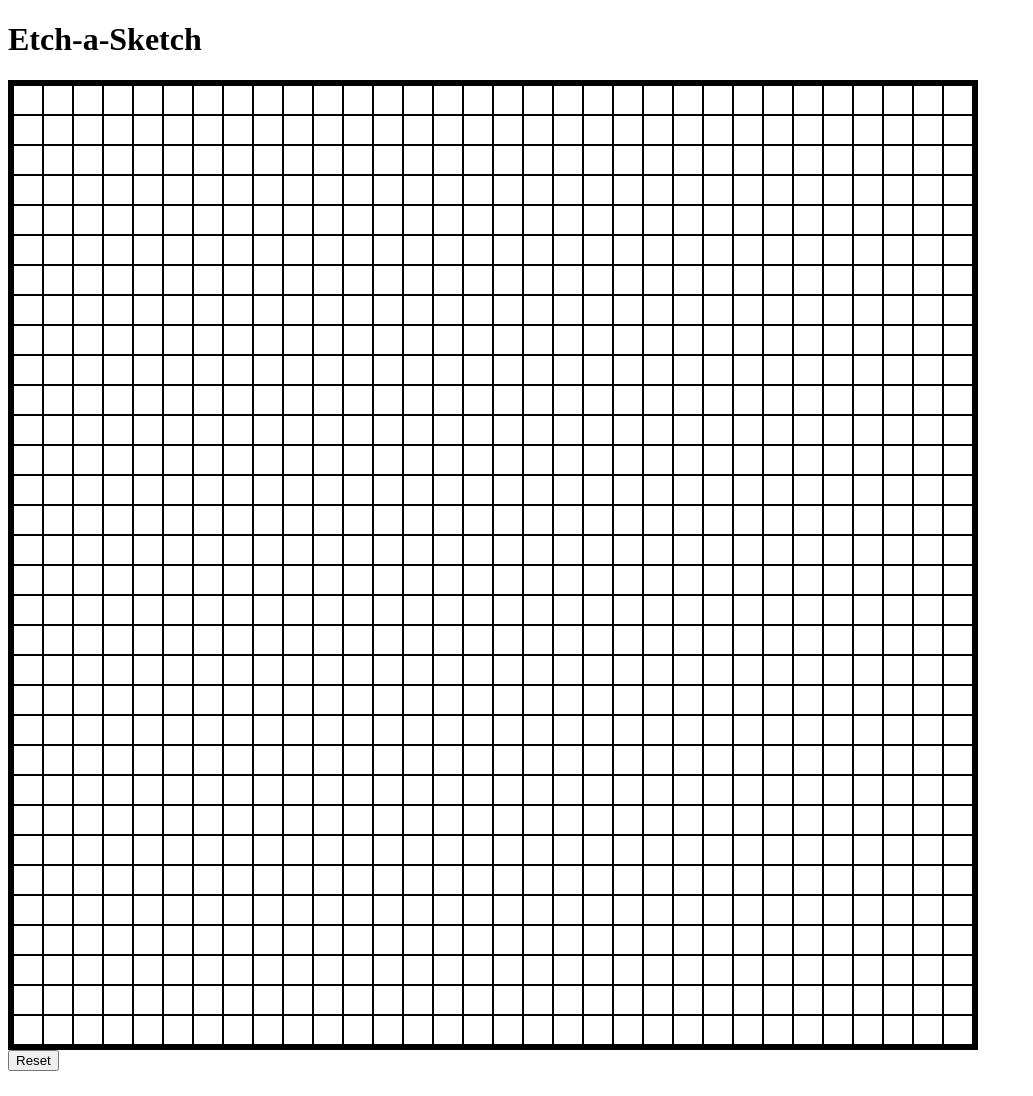
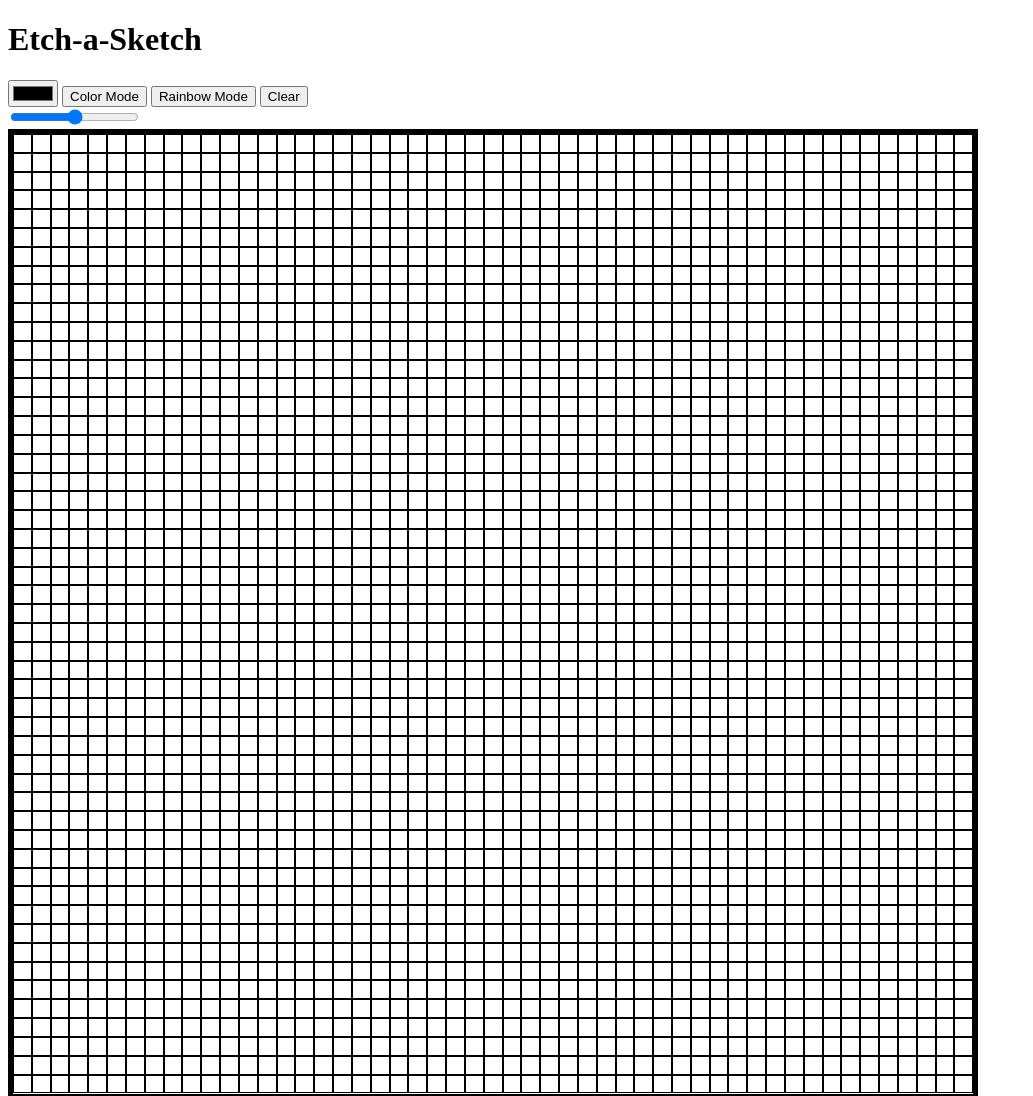
Before and after one commit to zsalehi/etch-a-sketch, a plain HTML site: page index.html in a window 1280 px wide. Shown: the top 1096 px of the page, without its empty margins (0-1033 px from the left). Drawn offline with Linux system fonts and the light colour scheme.

Commit message:
Add settings menu

```diff
--- a/index.html
+++ b/index.html
@@ -8,15 +8,21 @@
     <title>Etch a Sketch</title>
 </head>
 <body>
-    <div class="container">
-        <div class="head">
-            <h1>Etch-a-Sketch</h1>
+    <header class="header"><h1>Etch-a-Sketch</h1></header>
+    <main class="container">
+        <div class="settings">
+           <input type="color" id="colorPicker">
+           <button id="colorBtn">Color Mode</button>
+           <button id="rainbowBtn">Rainbow Mode</button>
+           <button id="clearBtn">Clear</button>
+           <div class="sizevalue"></div>
+           <input type="range" id="sizeSlider" min="1" max="100">
         </div>
         <div class="sketchpad"></div>
         <div class="clear">
             <button class="reset">Reset</button>
         </div>
-    </div>
+    </main>
     <script src="script.js"></script>
 </body>
 </html>
--- a/script.js
+++ b/script.js
@@ -1,15 +1,20 @@
 const squares = document.querySelector(`.sketchpad`);
 const buttonReset = document.querySelector(`.reset`);
+const sizeInput = document.querySelector(`#sizeSlider`);
+const colorSelector = document.querySelector(`#colorPicker`);
+const colorMode = document.querySelector(`#colorBtn`);
+
 
 //const askGrid =
-let gridSize = 32;
+let gridSize = sizeInput.value;
+console.log(gridSize);
 
 function makeGrid (size) {
     for (let i = 0; i < size; i++) {
         const row = document.createElement('div');
         row.classList.add('row');
         squares.appendChild(row);
-        console.log(i);
+        //console.log(i);
         for (let x = 0; x < size; x++) {
             const newSquare = document.createElement('div');
             newSquare.classList.add('square');
@@ -28,7 +33,6 @@ const allSquares = document.querySelectorAll('.square');
 allSquares.forEach( item => {
     item.addEventListener('mouseover', () => {
         item.classList.add('hover');
-
         // //reset color after short delay
         // setTimeout( () => {
         //     item.classList.remove('hover');
@@ -43,3 +47,17 @@ buttonReset.addEventListener('click', () => {
     });
 
 });
+
+colorMode.addEventListener('click', () => {
+    colorMode.classList.toggle('active');
+    activateColor();
+});
+
+function activateColor () {
+    if (colorMode.classList.contains('active')){
+        document.querySelectorAll('.hover').forEach( item => {
+            item.style.backgroundColor = `${colorSelector.value}`;
+        })
+        //console.log(colorSelector.value);
+    }
+}
```
